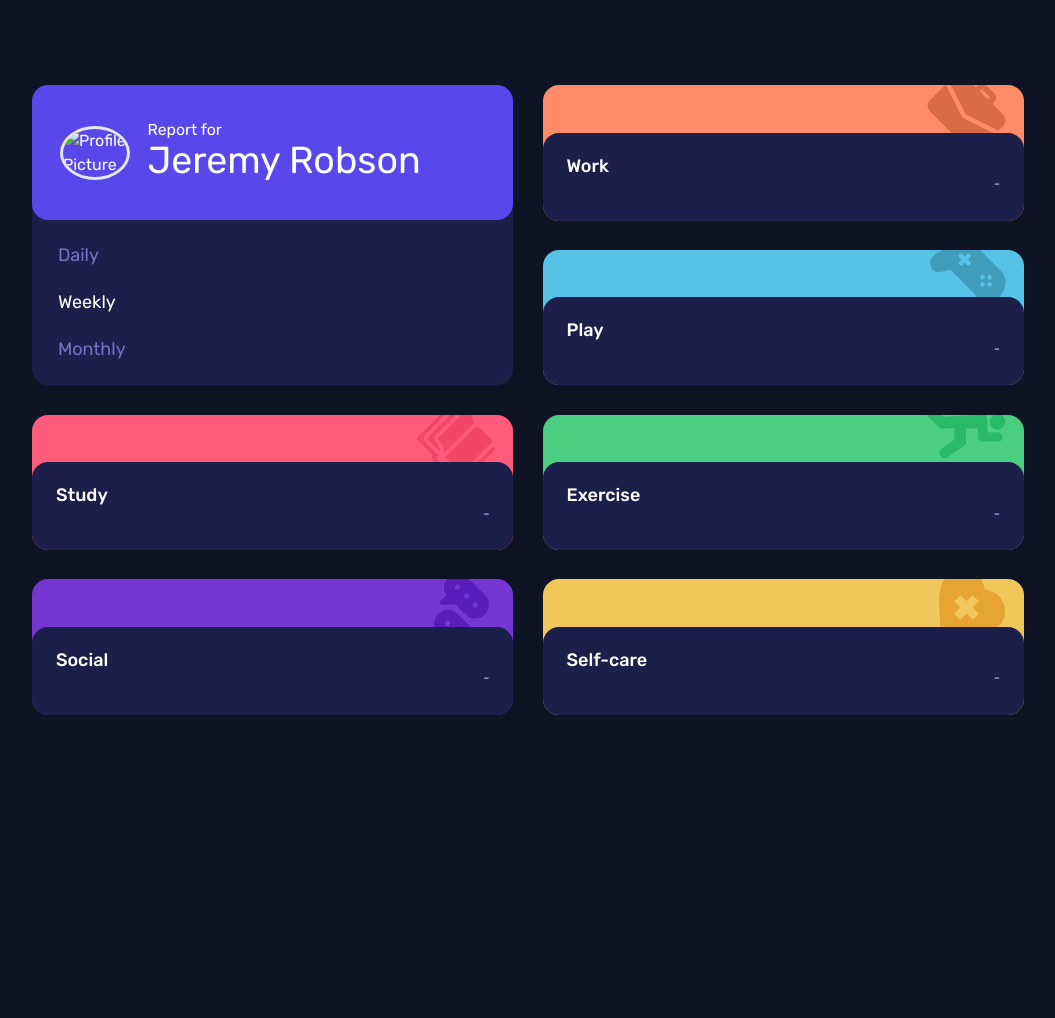
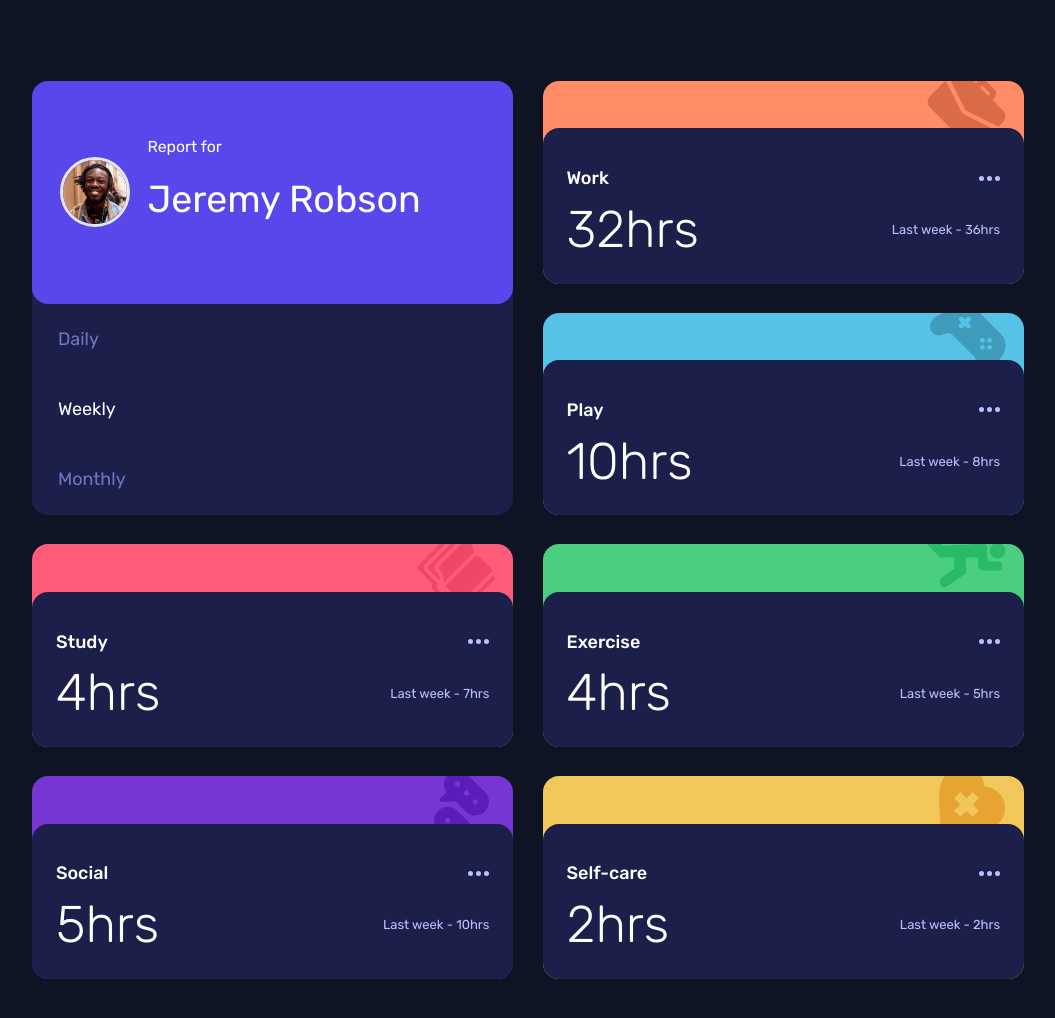
Before and after one commit to Adamskiee/time-tracking-dashboard, a website: page index.html in a window 1280 px wide. Shown: the whole page, without its empty margins (112-1167 px from the left). Before the commit the page ends 800 px from the top, so only its background shows below. Drawn offline with Linux system fonts and the light colour scheme; files that its build step writes are made by us from their sources; the site is published under a folder, as on GitHub Pages, so addresses that start at the root find nothing.

Commit message:
fix: update file paths for favicon, images, and script in HTML; correct data.json fetch path in JavaScript

```diff
--- a/index.html
+++ b/index.html
@@ -9,7 +9,7 @@
       rel="icon"
       type="image/png"
       sizes="32x32"
-      href="./images/favicon-32x32.png"
+      href="./build/images/favicon-32x32.png"
     />
 
     <title>Frontend Mentor | Time tracking dashboard</title>
@@ -25,7 +25,7 @@
         <div class="profile">
           <img
             class="picture"
-            src="/build/images/image-jeremy.png"
+            src="./build/images/image-jeremy.png"
             alt="Profile Picture"
           />
           <span class="label">Report for</span>
@@ -45,7 +45,7 @@
         <img class="icon" src="./build/images/icon-work.svg" alt="" />
         <div class="content">
           <h1 class="title">Work</h1>
-          <img class="ellipsis" src="/build/images/icon-ellipsis.svg" alt="" />
+          <img class="ellipsis" src="./build/images/icon-ellipsis.svg" alt="" />
           <h2 class="hrs current-hrs"></h2>
           <h3 class="wk-hrs">
             <span class="previous-time"></span> -
@@ -57,7 +57,7 @@
         <img class="icon" src="./build/images/icon-play.svg" alt="" />
         <div class="content">
           <h1 class="title">Play</h1>
-          <img class="ellipsis" src="/build/images/icon-ellipsis.svg" alt="" />
+          <img class="ellipsis" src="./build/images/icon-ellipsis.svg" alt="" />
           <h2 class="hrs current-hrs"></h2>
           <h3 class="wk-hrs">
             <span class="previous-time"></span> -
@@ -69,7 +69,7 @@
         <img class="icon" src="./build/images/icon-study.svg" alt="" />
         <div class="content">
           <h1 class="title">Study</h1>
-          <img class="ellipsis" src="/build/images/icon-ellipsis.svg" alt="" />
+          <img class="ellipsis" src="./build/images/icon-ellipsis.svg" alt="" />
           <h2 class="hrs current-hrs"></h2>
           <h3 class="wk-hrs">
             <span class="previous-time"></span> -
@@ -81,7 +81,7 @@
         <img class="icon" src="./build/images/icon-exercise.svg" alt="" />
         <div class="content">
           <h1 class="title">Exercise</h1>
-          <img class="ellipsis" src="/build/images/icon-ellipsis.svg" alt="" />
+          <img class="ellipsis" src="./build/images/icon-ellipsis.svg" alt="" />
           <h2 class="hrs current-hrs"></h2>
           <h3 class="wk-hrs">
             <span class="previous-time"></span> -
@@ -93,7 +93,7 @@
         <img class="icon" src="./build/images/icon-social.svg" alt="" />
         <div class="content">
           <h1 class="title">Social</h1>
-          <img class="ellipsis" src="/build/images/icon-ellipsis.svg" alt="" />
+          <img class="ellipsis" src="./build/images/icon-ellipsis.svg" alt="" />
           <h2 class="hrs current-hrs"></h2>
           <h3 class="wk-hrs">
             <span class="previous-time"></span> -
@@ -105,7 +105,7 @@
         <img class="icon" src="./build/images/icon-self-care.svg" alt="" />
         <div class="content">
           <h1 class="title">Self-care</h1>
-          <img class="ellipsis" src="/build/images/icon-ellipsis.svg" alt="" />
+          <img class="ellipsis" src="./build/images/icon-ellipsis.svg" alt="" />
           <h2 class="hrs current-hrs"></h2>
           <h3 class="wk-hrs">
             <span class="previous-time"></span> -
@@ -115,5 +115,5 @@
       </div>
     </div>
   </body>
-  <script src="/build/js/main.js" defer></script>
+  <script src="./build/js/main.js" defer></script>
 </html>
--- a/src/js/main.js
+++ b/src/js/main.js
@@ -40,7 +40,7 @@ const generateHr = (hr) => {
 
 const getData = async () => {
     try{
-        return (await fetch('/data.json')).json();
+        return (await fetch('./data.json')).json();
     }catch(err) {
         return null;
     }
```
Also changed, not shown: build/css/style.css, build/js/main.js.
